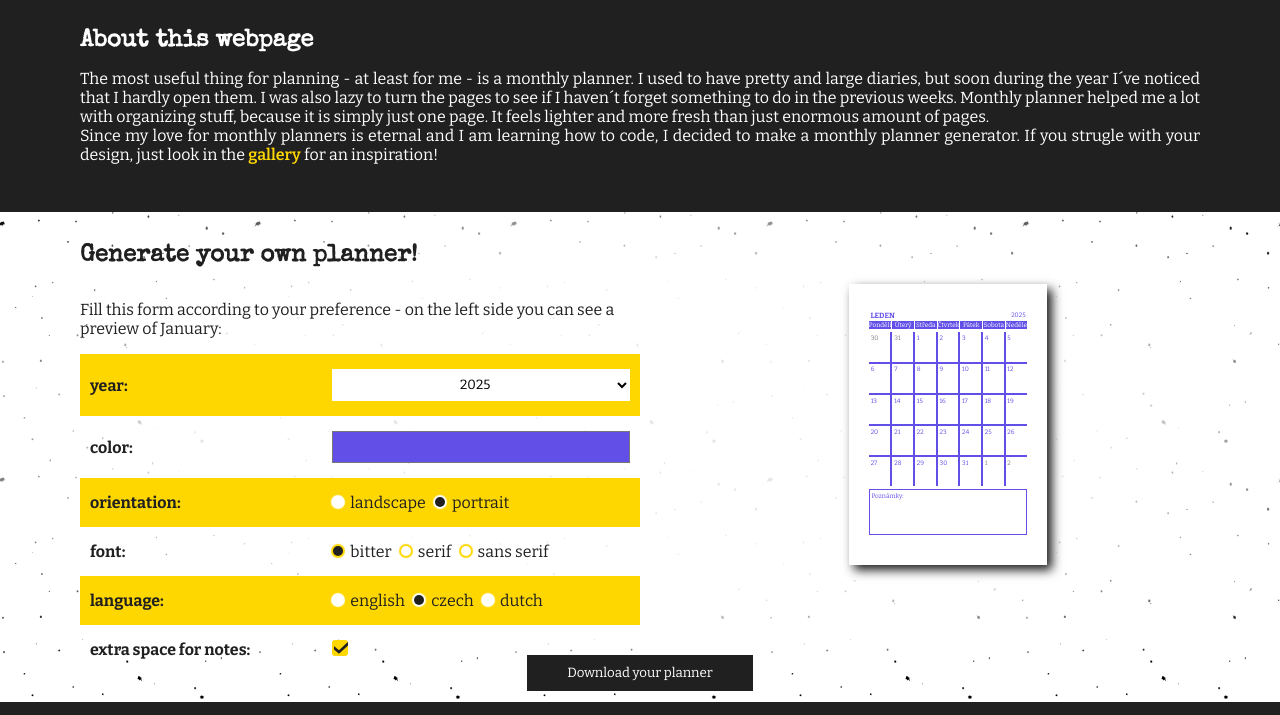
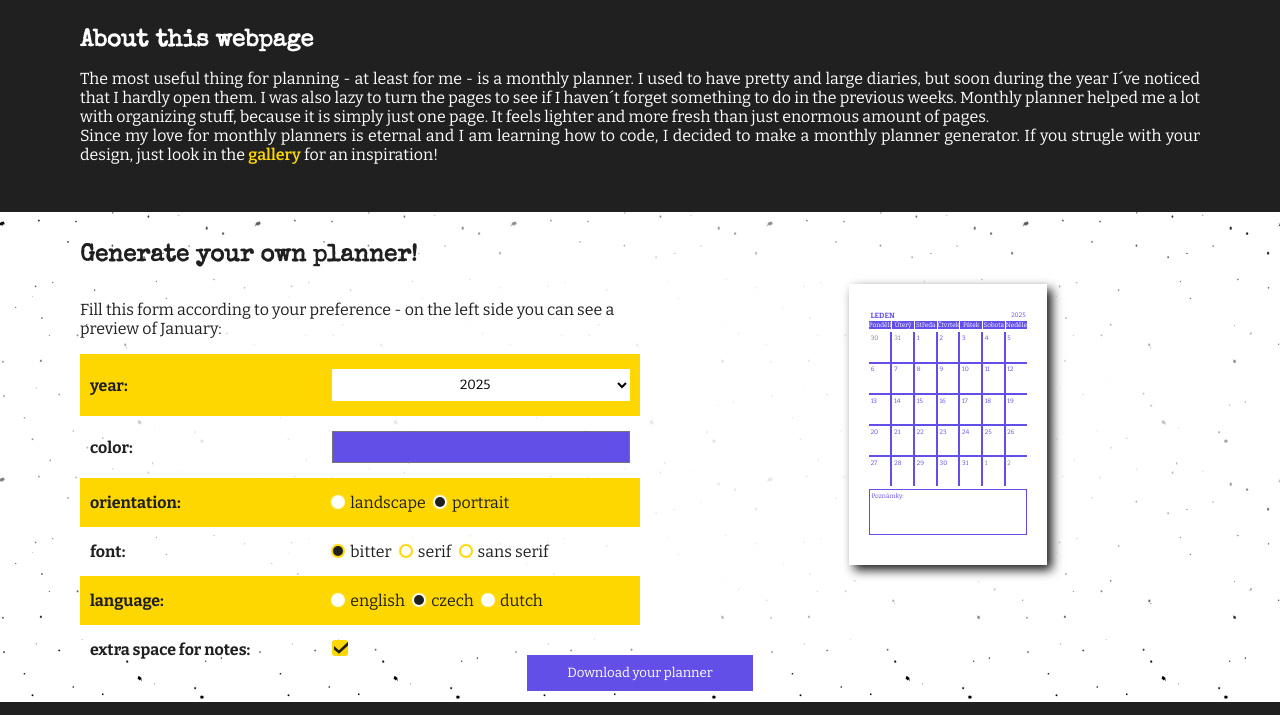
Before and after one commit to havoriskova/monthly-planner, a website: page index.html in a window 1280 px wide. In both pictures the pointer is over the button "Download your planner". Shown: the part 83-798 px from the top of the page. Drawn offline with nearby package versions, Linux system fonts and the light colour scheme.

Commit message:
Update style.css

```diff
--- a/style/style.css
+++ b/style/style.css
@@ -349,7 +349,7 @@ span.polygon {
 }
 
 #submit-button:hover {
-  background-color: var(--secondary-color); /*background-image: var(--gradient);*/
+  background-color: var(--color-for-preview); /*background-image: var(--gradient);*/
   background-image: none;
   color: white;
 }
```
